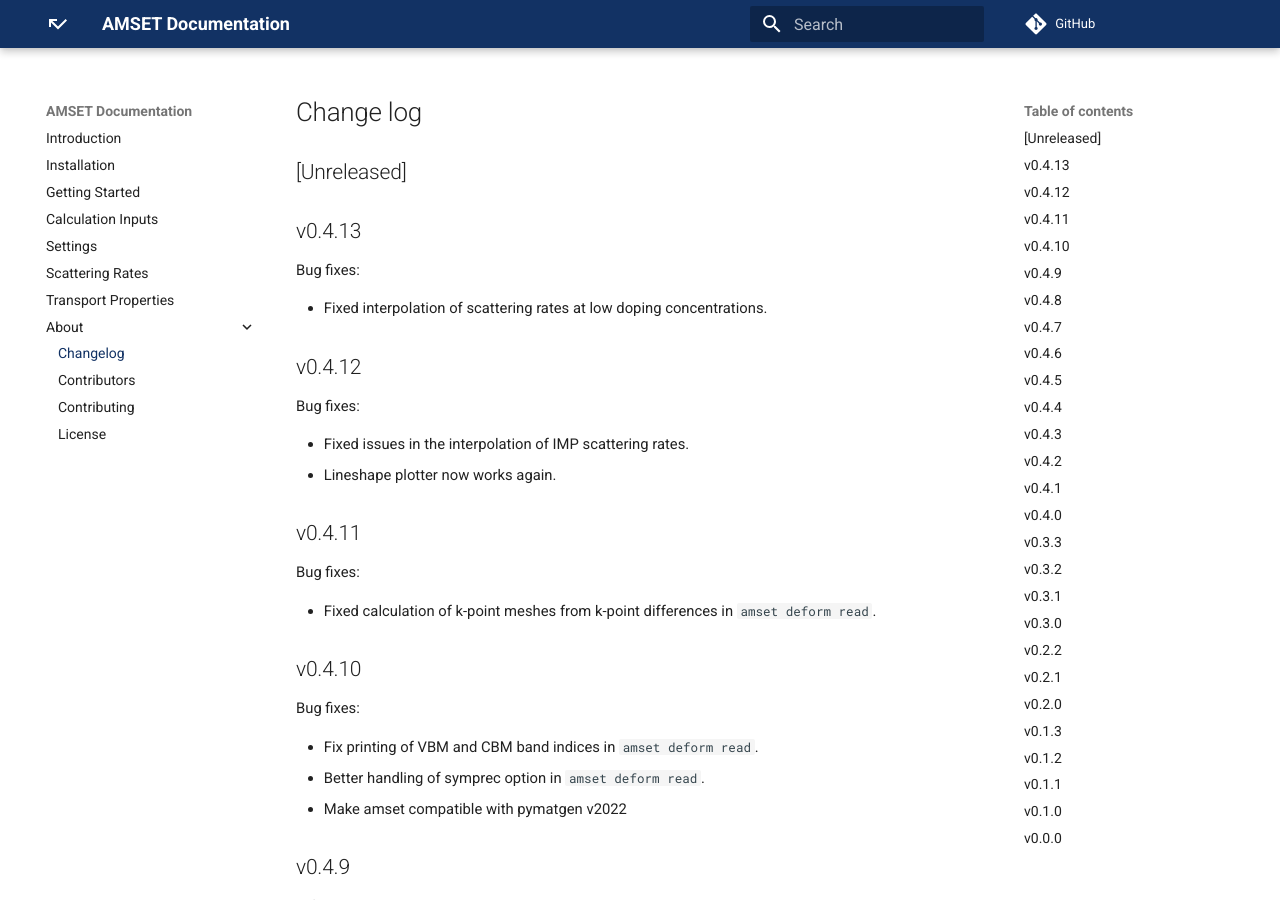
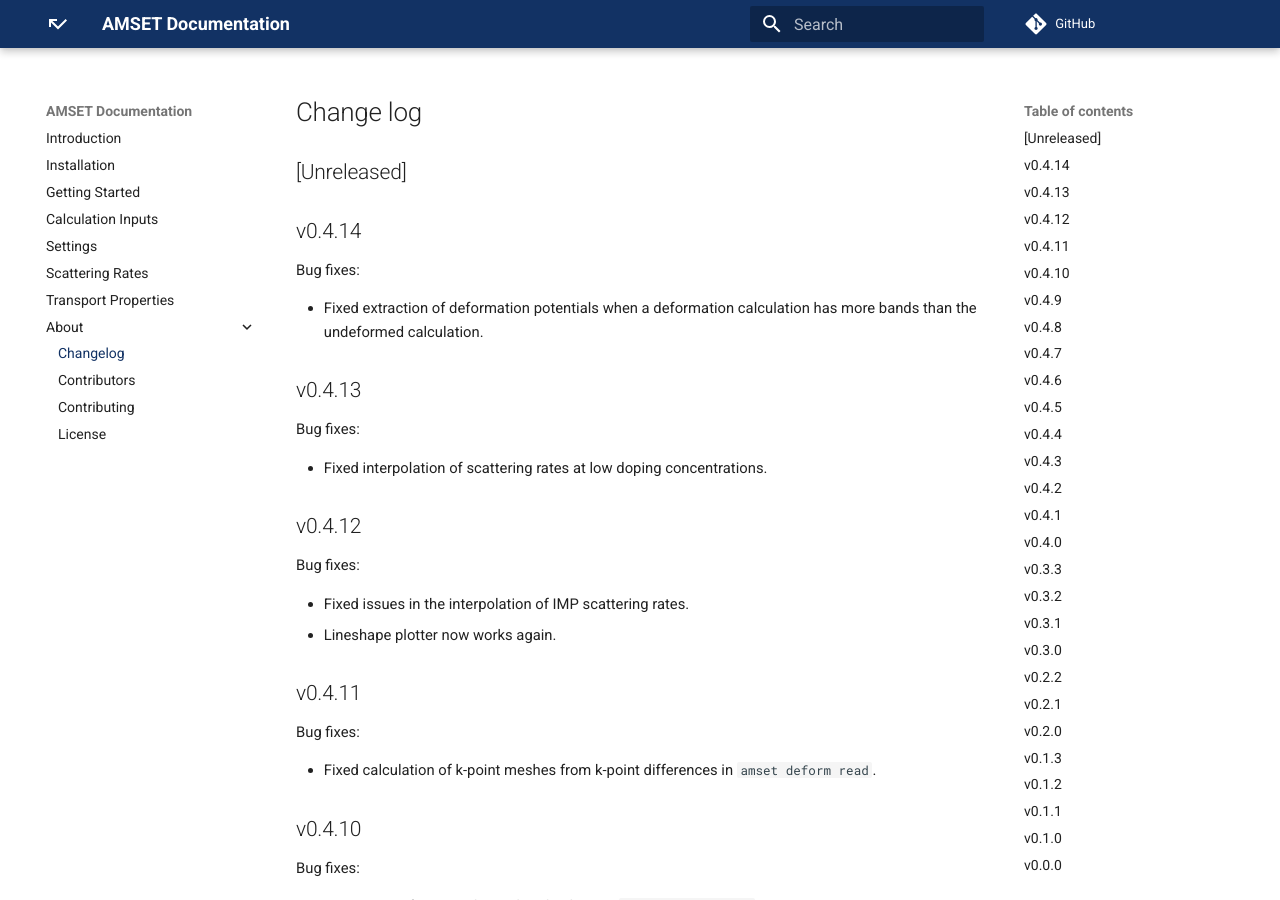
Before and after one commit to hackingmaterials/amset, an MkDocs documentation site: the page built from docs/src/changelog.md, in a window 1280 px wide and 900 px high. Built offline with MkDocs 1.6.1 and Material for MkDocs 9.7.7, drawn with Linux system fonts in a browser that asks for light colours; comment, search, counter and statistics services are not loaded.

Commit message:
Bump version

```diff
--- a/amset/__init__.py
+++ b/amset/__init__.py
@@ -1 +1 @@
-__version__ = "0.4.13"
+__version__ = "0.4.14"
--- a/docs/src/changelog.md
+++ b/docs/src/changelog.md
@@ -1,6 +1,13 @@
 # Change log
 
 ## [Unreleased]
+
+## v0.4.14
+
+Bug fixes:
+
+- Fixed extraction of deformation potentials when a deformation calculation has more
+  bands than the undeformed calculation.
 
 ## v0.4.13
 
```
